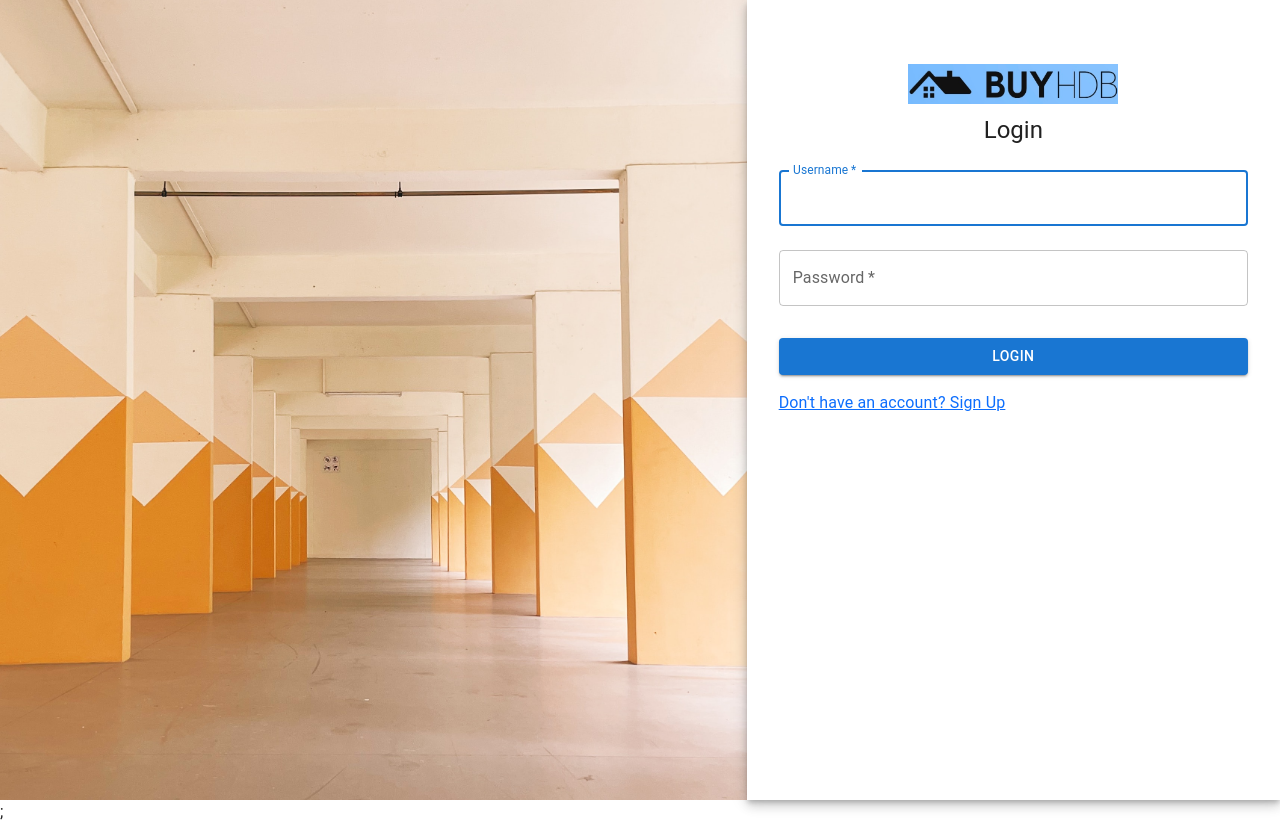
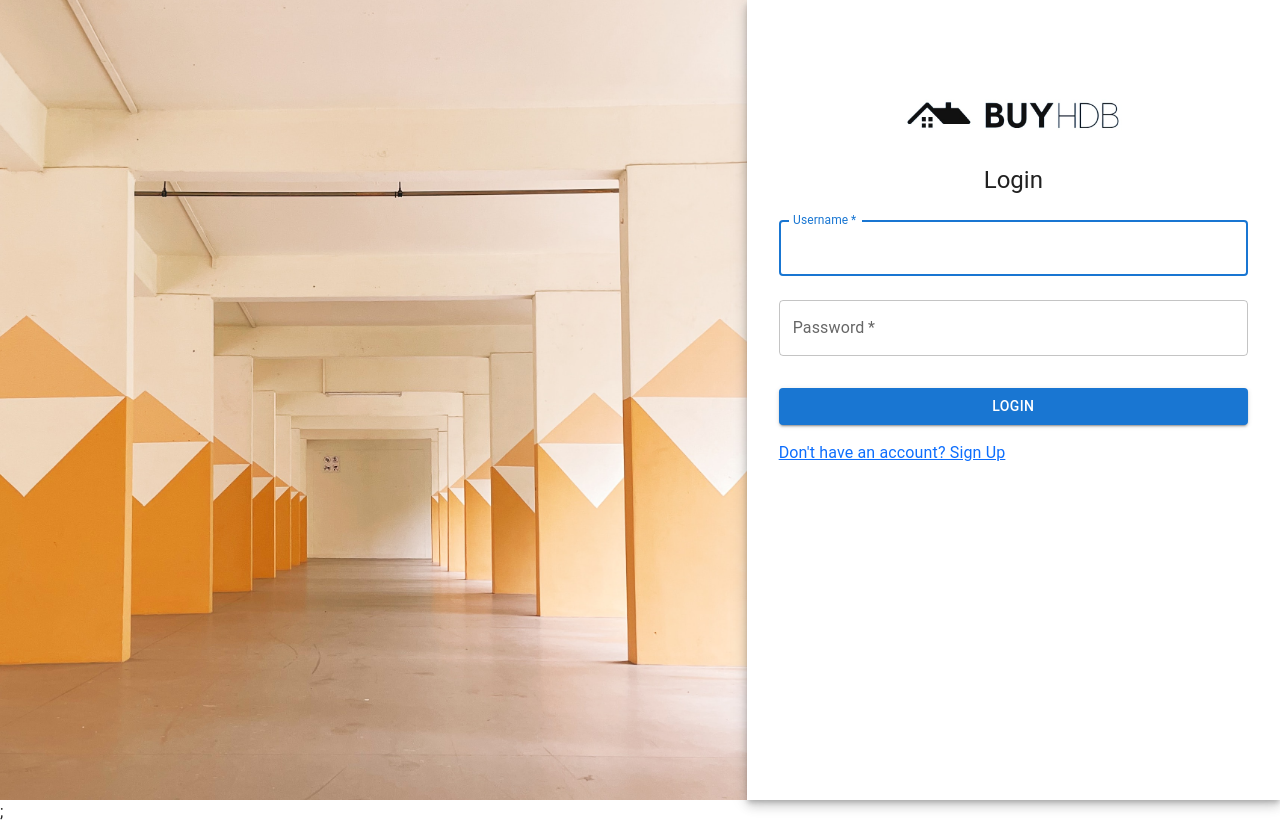
Before and after one commit to azheem-rahman/BuyHDB, a React (Create React App) app in the folder frontend/: page /login in a window 1280 px wide. Built offline with nearby package versions, Linux system fonts and the light colour scheme.

Commit message:
minor edit BuyHDB logo

```diff
--- a/frontend/src/components/SignInSide.js
+++ b/frontend/src/components/SignInSide.js
@@ -118,10 +118,7 @@ const SignInSide = () => {
               alignItems: "center",
             }}
           >
-            <img
-              src={BuyHDBLogo2}
-              style={{ height: 40, width: 210, marginBottom: 10 }}
-            />
+            <img src={BuyHDBLogo2} style={{ height: 100 }} />
             {/* <Avatar sx={{ m: 1, bgcolor: "secondary.main" }}>
               <LockOutlinedIcon />
             </Avatar> */}
```
Also changed, not shown: frontend/src/assets/BuyHDBLogo2.jpg.
